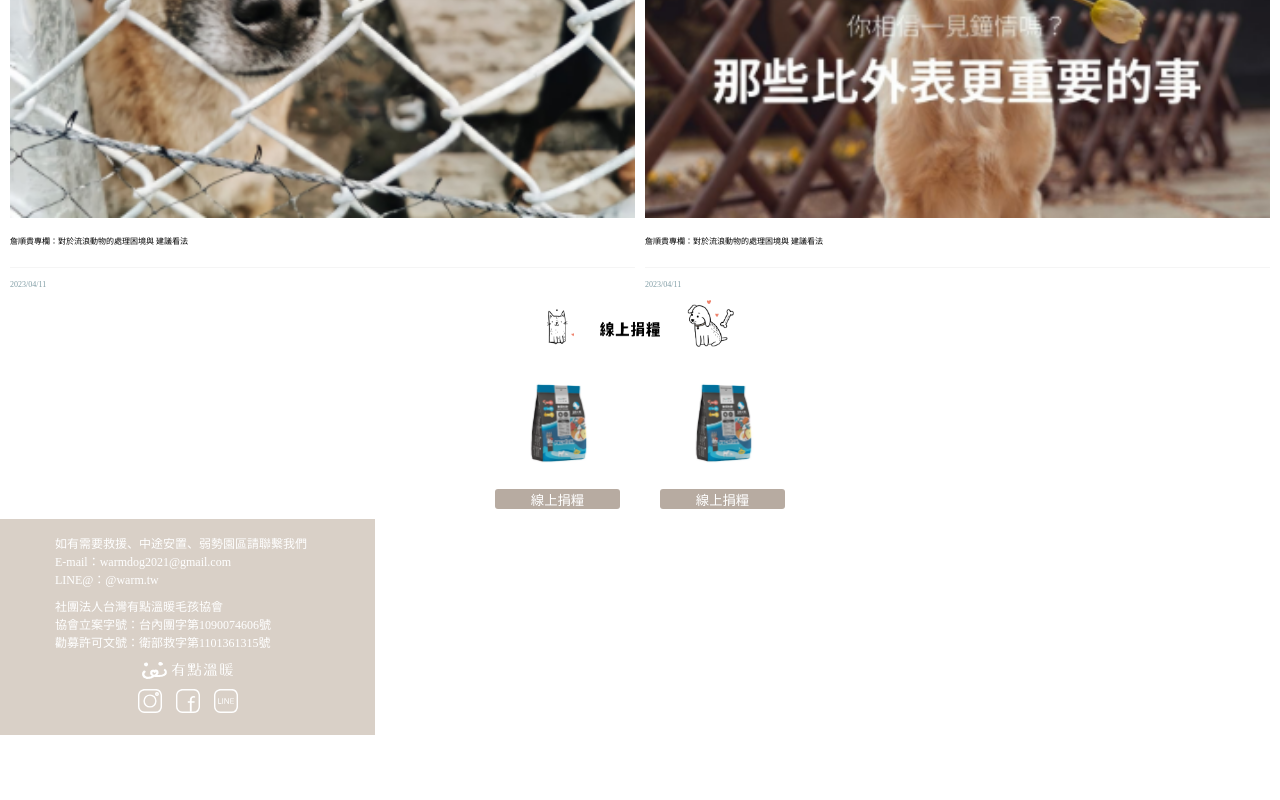
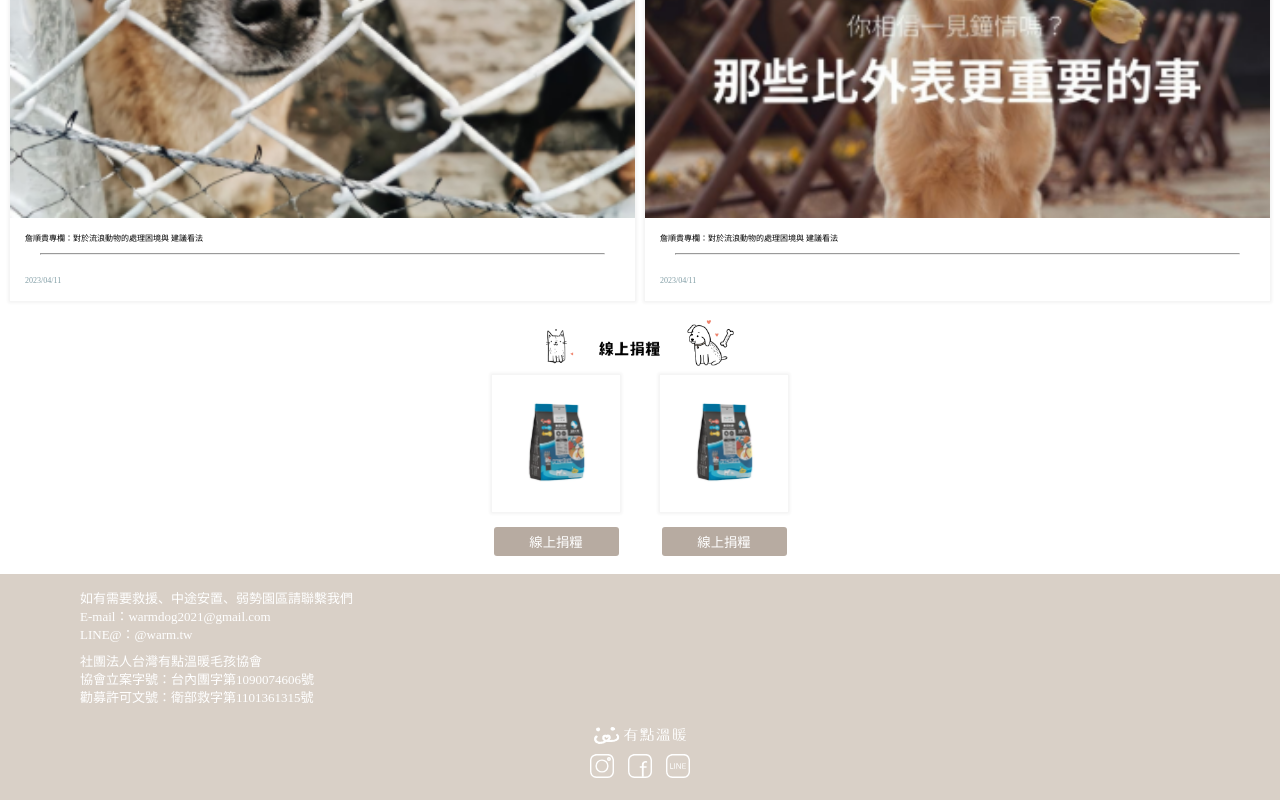
Before and after one commit to michaellee17/animal_donate, a Vue app: page / in a window 1280 px wide. Shown: the part 1512-2312 px from the top of the page. Before the commit the page ends 2247 px from the top, so only its background shows below. Built offline with nearby package versions, Linux system fonts and the light colour scheme.

Commit message:
fix:調整樣式

```diff
--- a/src/components/Footer/Footer.vue
+++ b/src/components/Footer/Footer.vue
@@ -44,7 +44,7 @@
         display: flex;
         justify-content: center;
         padding-bottom: 10px;
-        padding-top: 10px;
+        padding-top: 20px;
     }
     .logof img{
         width: 92px;
@@ -52,21 +52,21 @@
     }
     .footer{
         height: 100%;
-        width: 375px;
+        width: 100%;
         background-color:rgb(217, 208, 199) ;
     }
     .notice{
         line-height: 18px;
-        font-size: 12px;
+        font-size: 13px;
         text-align: left;
         color: white;
-        padding: 16px 55px 9px 55px;
+        padding: 16px 55px 9px 80px;
     }
     .company{
         line-height: 18px;
-        font-size: 12px;
+        font-size: 13px;
         text-align: left;
         color: white;
-        padding: 0px 55px 0px 55px;
+        padding: 0px 55px 0px 80px;
     }
 </style>
--- a/src/views/Home.vue
+++ b/src/views/Home.vue
@@ -2,7 +2,7 @@
     <div>
         <img src="../assets/indexTop.png" alt="">
         <div>
-            <video width="100%" controls autoplay muted>
+            <video class="video" controls autoplay muted>
                 <source src="../assets/video.mov" type="video/mp4">
             </video>
         </div>
@@ -13,12 +13,14 @@
                     <img src="../assets/indexCard1.png" alt="">
                     <div class="card_text">詹順貴專欄：對於流浪動物的處理困境與
                         建議看法</div>
+                        <hr class="tilte_date_hr">
                     <div class="card_date">2023/04/11</div>
                 </div>
                 <div class="card">
                     <img src="../assets/indexCard2.png" alt="">
                     <div class="card_text">詹順貴專欄：對於流浪動物的處理困境與
                         建議看法</div>
+                        <hr class="tilte_date_hr">
                     <div class="card_date">2023/04/11</div>
                 </div>
             </div>
@@ -46,11 +48,16 @@
 </template>
 <style scoped>
 .wrapper {
-    padding: 21px;
+    padding: 25px;
+    margin-bottom: 10px;
+    box-shadow: 0px 0px 3px 2px rgba(0, 0, 0, 0.05);
+}
+
+.video{
+    width: 100%;
 }
 
 .foods {
-    padding-top: 13px;
     display: flex;
     justify-content: center;
     gap: 40px;
@@ -64,7 +71,6 @@
 
 .donate_food button {
     width: 125px;
-    height: 20px;
     background-color: rgb(183, 171, 161);
     color: white;
     border-radius: 3px;
@@ -72,6 +78,8 @@
     align-items: center;
     justify-content: center;
     border: none;
+    padding: 5px 0;
+    margin: 5px 0 8px 0;
 }
 
 .donate_food img {
@@ -82,11 +90,13 @@
 .donate_img {
     display: flex;
     justify-content: center;
+    margin: 8px 0;
 }
 
 .donate_img img {
-    width: 187px;
-    height: 47px;
+    width: 188px;
+    height: 48px;
+    object-fit: contain;
 }
 
 .card_section {
@@ -95,24 +105,18 @@
 }
 
 .card_text {
-    padding-top: 12.6px;
-    text-align: left;
     font-size: 8px;
-    line-height: 14.6px;
-    height: 32px;
-    border-bottom: 1px solid #f5f5f5;
+    padding: 10px 15px;
 }
 
 .card_date {
-    padding-top: 12.4px;
-    text-align: left;
+    padding: 20.4px 0px 15.5px 15px;
     font-size: 8px;
     line-height: 9.6px;
     color: rgb(128, 157, 165)
 }
 
 section {
-    /* display:flex; */
     padding: 0px 10px 10px 10px;
 }
 
@@ -128,8 +132,16 @@ section {
 
 .card {
     width: 50%;
+    box-shadow: 0px 0px 3px 2px rgba(0, 0, 0, 0.05);
+}
+
+.tilte_date_hr{
+    width: 90%;
+    margin: 0 auto;
 }
 
 img {
     width: 100%;
-}</style>
+    object-fit: contain;
+}
+</style>
```
